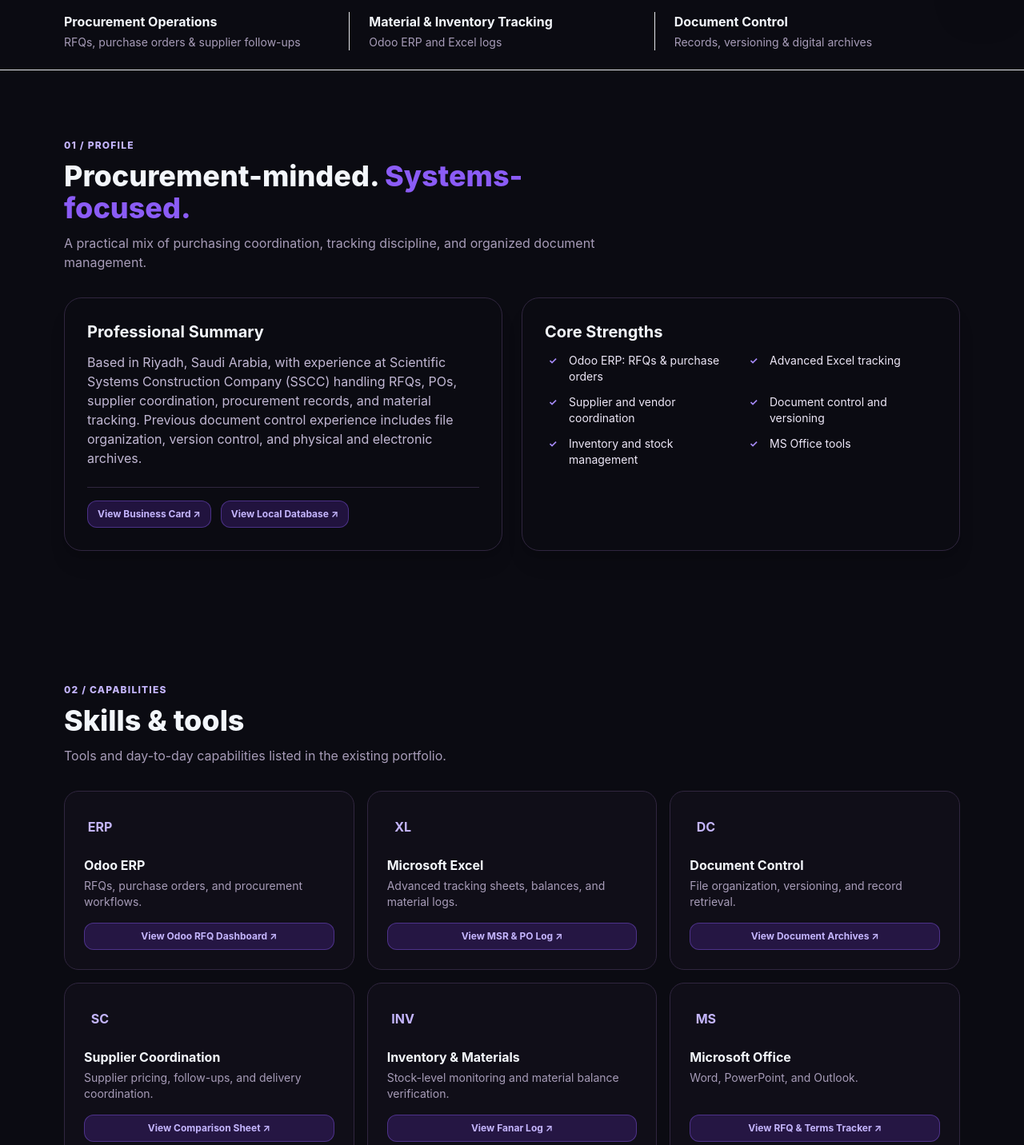
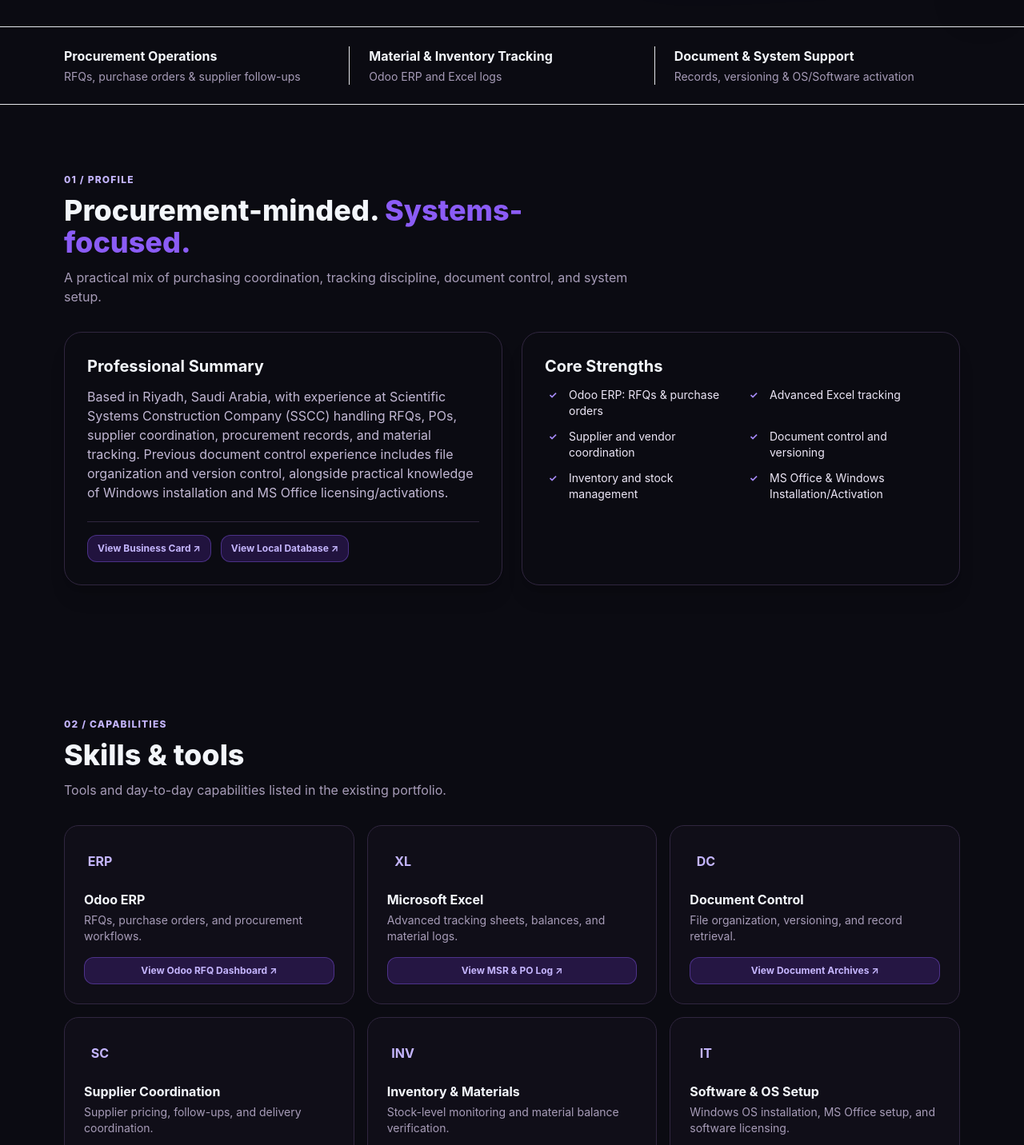
Before and after one commit to Sajjadali050/sajjad-portfolio-new, a React (Vite) app in the folder sajjad-portfolio/: page / in a window 1280 px wide. Shown: the part 778-2210 px from the top of the page at 80% size. Built offline with nearby package versions, Linux system fonts and the light colour scheme.

Commit message:
Update App.jsx

```diff
--- a/sajjad-portfolio/src/App.jsx
+++ b/sajjad-portfolio/src/App.jsx
@@ -182,6 +182,7 @@ export default function App() {
                 <span className="border border-[#332843] bg-[#15111F] text-[#E3DCEE] px-3 py-1.5 rounded-[9px] text-[0.78rem] font-medium">RFQs & POs</span>
                 <span className="border border-[#332843] bg-[#15111F] text-[#E3DCEE] px-3 py-1.5 rounded-[9px] text-[0.78rem] font-medium">Advanced Excel Tracking</span>
                 <span className="border border-[#332843] bg-[#15111F] text-[#E3DCEE] px-3 py-1.5 rounded-[9px] text-[0.78rem] font-medium">{isAr ? 'تنسيق الموردين' : 'Supplier Coordination'}</span>
+                <span className="border border-[#332843] bg-[#15111F] text-[#E3DCEE] px-3 py-1.5 rounded-[9px] text-[0.78rem] font-medium">Windows & MS Licensing</span>
               </div>
 
               <div className="flex gap-3 flex-wrap">
@@ -231,8 +232,8 @@ export default function App() {
               <span className="block text-[#A79CB8] text-sm mt-1">{isAr ? 'سجلات Odoo ERP وExcel' : 'Odoo ERP and Excel logs'}</span>
             </div>
             <div>
-              <strong className="block text-base">{isAr ? 'ضبط المستندات' : 'Document Control'}</strong>
-              <span className="block text-[#A79CB8] text-sm mt-1">{isAr ? 'السجلات وإدارة الإصدارات والأرشفة الرقمية' : 'Records, versioning & digital archives'}</span>
+              <strong className="block text-base">{isAr ? 'ضبط المستندات والأنظمة' : 'Document & System Support'}</strong>
+              <span className="block text-[#A79CB8] text-sm mt-1">{isAr ? 'السجلات، إدارة الإصدارات، وتثبيت وتفعيل البرامج' : 'Records, versioning & OS/Software activation'}</span>
             </div>
           </div>
         </section>
@@ -244,7 +245,7 @@ export default function App() {
             <h2 className="text-3xl md:text-4xl font-extrabold mt-2 mb-3">
               {isAr ? <>تركيز على المشتريات، <span className="text-[#8B5CF6]">والأنظمة.</span></> : <>Procurement-minded. <span className="text-[#8B5CF6]">Systems-focused.</span></>}
             </h2>
-            <p className="text-[#A79CB8]">{isAr ? 'مزيج عملي من تنسيق الشراء ودقة التتبع والإدارة المنظمة للمستندات.' : 'A practical mix of purchasing coordination, tracking discipline, and organized document management.'}</p>
+            <p className="text-[#A79CB8]">{isAr ? 'مزيج عملي من تنسيق الشراء ودقة التتبع والإدارة المنظمة للمستندات والأنظمة.' : 'A practical mix of purchasing coordination, tracking discipline, document control, and system setup.'}</p>
           </div>
           <div className="grid grid-cols-1 md:grid-cols-2 gap-6">
             <article className="p-7 border border-[#30263F] rounded-[22px] bg-[#15111F]/96 shadow-xl flex flex-col justify-between">
@@ -252,8 +253,8 @@ export default function App() {
                 <h3 className="text-xl font-bold mb-3">{isAr ? 'الملخص المهني' : 'Professional Summary'}</h3>
                 <p className="text-[#C2B8D4] leading-relaxed text-sm md:text-base">
                   {isAr
-                    ? 'أعمل في الرياض بالمملكة العربية السعودية، ولدي خبرة في شركة Scientific Systems Construction Company (SSCC) في طلبات عروض الأسعار وأوامر الشراء وتنسيق الموردين وسجلات المشتريات وتتبع المواد. كما تشمل خبرتي السابقة في ضبط المستندات تنظيم الملفات وإدارة الإصدارات والأرشيف الورقي والإلكتروني.'
-                    : 'Based in Riyadh, Saudi Arabia, with experience at Scientific Systems Construction Company (SSCC) handling RFQs, POs, supplier coordination, procurement records, and material tracking. Previous document control experience includes file organization, version control, and physical and electronic archives.'}
+                    ? 'أعمل في الرياض بالمملكة العربية السعودية، ولدي خبرة في شركة Scientific Systems Construction Company (SSCC) في طلبات عروض الأسعار وأوامر الشراء وتنسيق الموردين وسجلات المشتريات وتتبع المواد. كما تشمل خبرتي السابقة في ضبط المستندات تنظيم الملفات وإدارة الإصدارات، بالإضافة إلى معرفة عملية بتثبيت وتفعيل أنظمة Windows وبرامج MS Office.'
+                    : 'Based in Riyadh, Saudi Arabia, with experience at Scientific Systems Construction Company (SSCC) handling RFQs, POs, supplier coordination, procurement records, and material tracking. Previous document control experience includes file organization and version control, alongside practical knowledge of Windows installation and MS Office licensing/activations.'}
                 </p>
               </div>
               <div className="mt-6 pt-4 border-t border-[#30263F] flex gap-3">
@@ -274,7 +275,7 @@ export default function App() {
                 <li className="flex items-start gap-2.5 text-[#EDE7F7]"><span className="w-5 h-5 rounded-[7px] bg-[#A79CB8]/16 text-[#A78BFA] flex items-center justify-center font-bold text-xs shrink-0">✓</span>{isAr ? 'تنسيق الموردين والبائعين' : 'Supplier and vendor coordination'}</li>
                 <li className="flex items-start gap-2.5 text-[#EDE7F7]"><span className="w-5 h-5 rounded-[7px] bg-[#A79CB8]/16 text-[#A78BFA] flex items-center justify-center font-bold text-xs shrink-0">✓</span>{isAr ? 'ضبط المستندات وإدارة الإصدارات' : 'Document control and versioning'}</li>
                 <li className="flex items-start gap-2.5 text-[#EDE7F7]"><span className="w-5 h-5 rounded-[7px] bg-[#A79CB8]/16 text-[#A78BFA] flex items-center justify-center font-bold text-xs shrink-0">✓</span>{isAr ? 'إدارة المخزون والمستودعات' : 'Inventory and stock management'}</li>
-                <li className="flex items-start gap-2.5 text-[#EDE7F7]"><span className="w-5 h-5 rounded-[7px] bg-[#A79CB8]/16 text-[#A78BFA] flex items-center justify-center font-bold text-xs shrink-0">✓</span>{isAr ? 'أدوات Microsoft Office' : 'MS Office tools'}</li>
+                <li className="flex items-start gap-2.5 text-[#EDE7F7]"><span className="w-5 h-5 rounded-[7px] bg-[#A79CB8]/16 text-[#A78BFA] flex items-center justify-center font-bold text-xs shrink-0">✓</span>{isAr ? 'تثبيت وتفعيل MS Office & Windows' : 'MS Office & Windows Installation/Activation'}</li>
               </ul>
             </article>
           </div>
@@ -343,14 +344,15 @@ export default function App() {
               </button>
             </div>
 
+            {/* Added Software Licensing & OS Activation */}
             <div className="p-6 border border-[#30263F] rounded-[18px] bg-[#100E18] flex flex-col justify-between">
               <div>
-                <div className="h-10 w-10 rounded-xl bg-[#A79CB8]/16 text-[#C4B5FD] flex items-center justify-center mb-4 font-bold">MS</div>
-                <h3 className="font-bold text-base mb-1">Microsoft Office</h3>
-                <p className="text-[#A79CB8] text-sm mb-4">Word, PowerPoint, and Outlook.</p>
+                <div className="h-10 w-10 rounded-xl bg-[#A79CB8]/16 text-[#C4B5FD] flex items-center justify-center mb-4 font-bold">IT</div>
+                <h3 className="font-bold text-base mb-1">{isAr ? 'تثبيت وتفعيل البرامج' : 'Software & OS Setup'}</h3>
+                <p className="text-[#A79CB8] text-sm mb-4">{isAr ? 'تثبيت وتفعيل نظام Windows وبرامج MS Office والتراخيص.' : 'Windows OS installation, MS Office setup, and software licensing.'}</p>
               </div>
               <button onClick={() => setSelectedImage(screenshots.rfqSheet)} className="text-xs font-bold text-[#C4B5FD] bg-[#7C3AED]/20 border border-[#8B5CF6]/40 px-3 py-2 rounded-xl hover:bg-[#7C3AED] hover:text-white transition-colors cursor-pointer text-center">
-                View RFQ & Terms Tracker ↗
+                View Tools & Software ↗
               </button>
             </div>
           </div>
```
